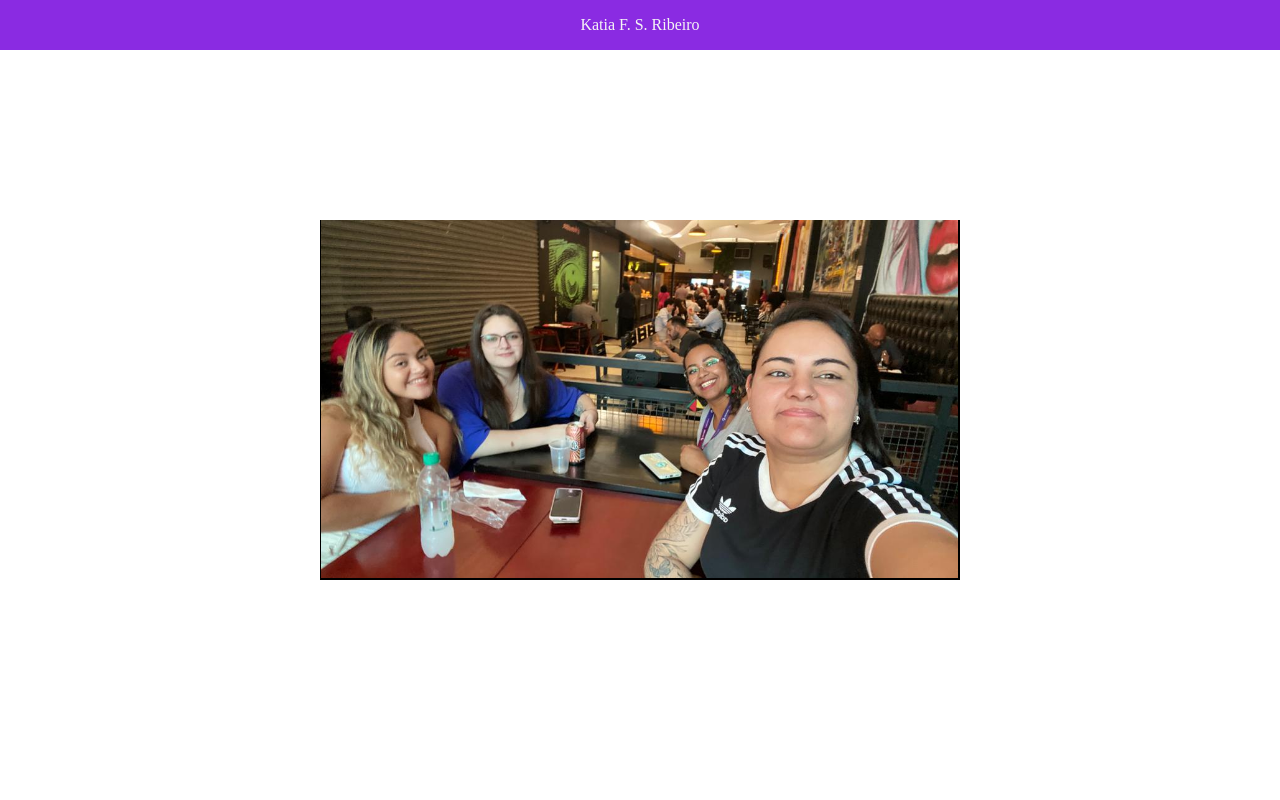
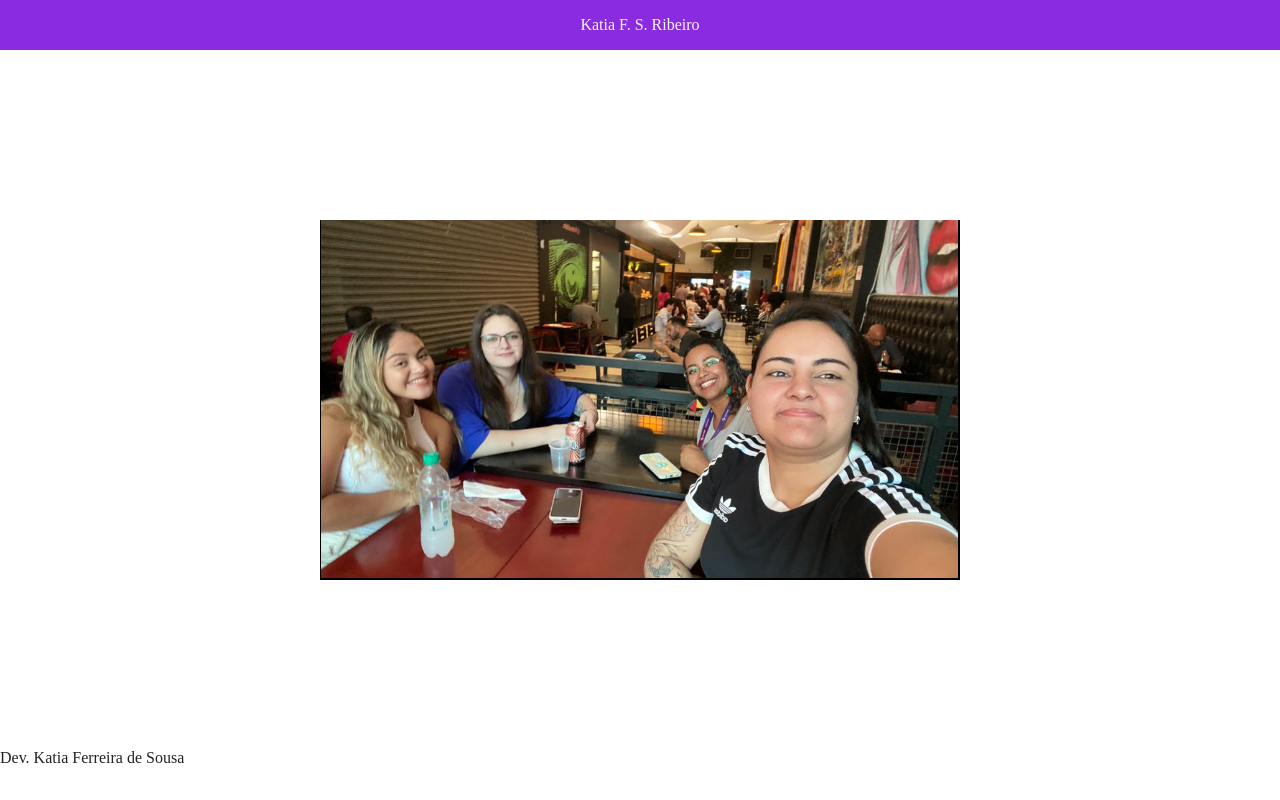
Before and after one commit to katia-sousa/myPortfolio, a plain HTML site: page index.html in a window 1280 px wide. Drawn offline with Linux system fonts and the light colour scheme.

Commit message:
teste de atualização

```diff
--- a/index.html
+++ b/index.html
@@ -24,6 +24,7 @@
             </div>
             </section>
         </main>
+        Dev.  Katia Ferreira de Sousa
     </div>
 </body>
 </html>
```
